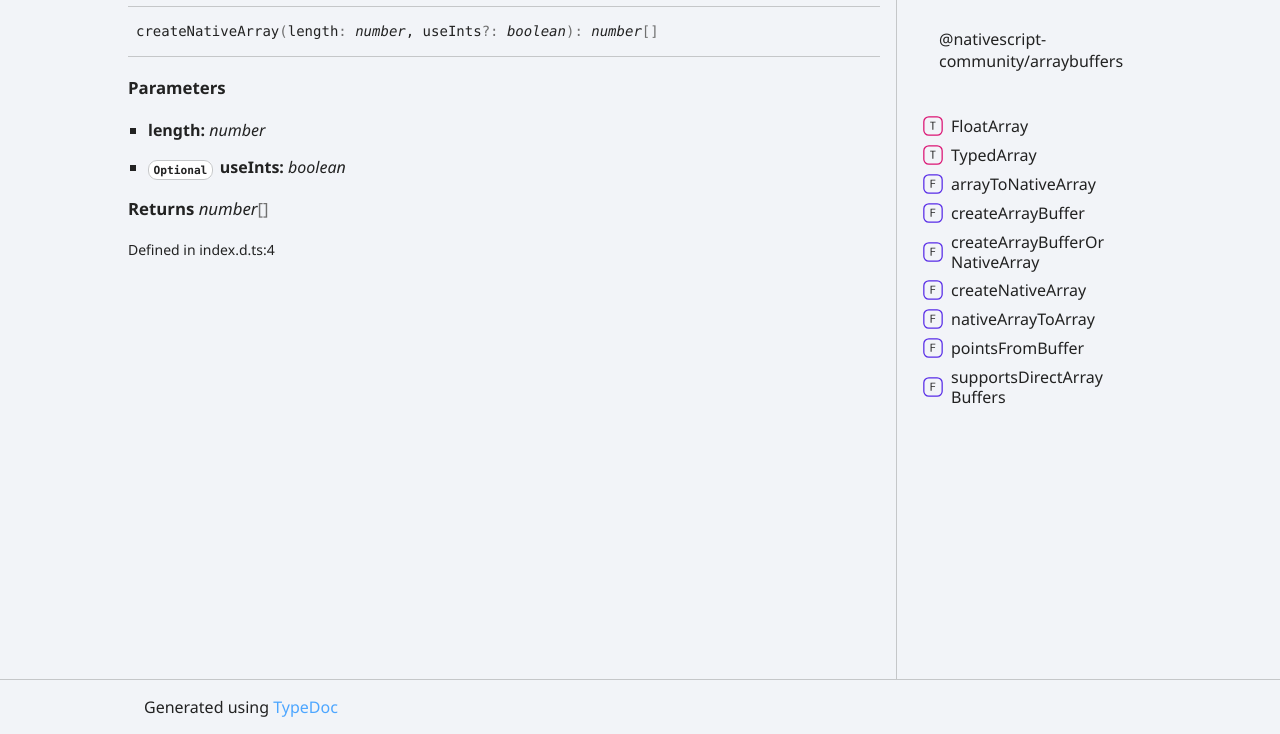
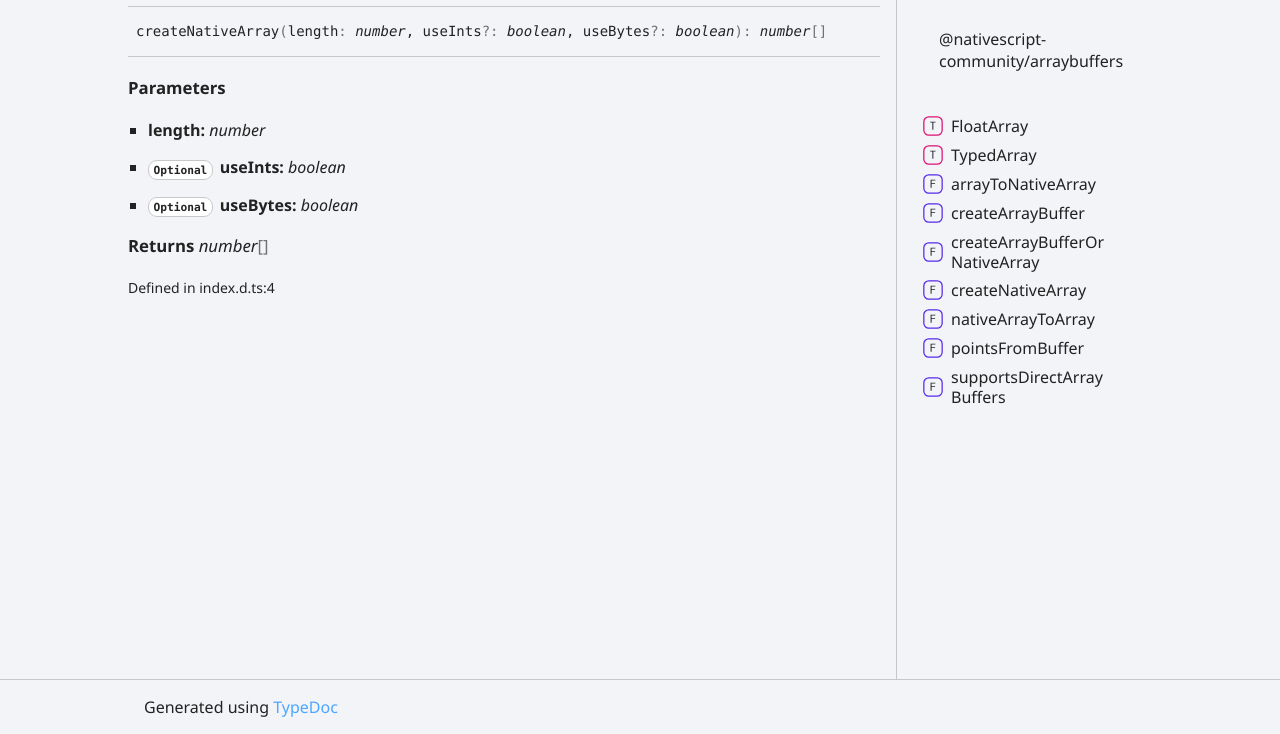
Before and after one commit to nativescript-community/arraybuffers, a website: page docs/functions/createNativeArray.html in a window 1280 px wide. Shown: the part 137-871 px from the top of the page. Drawn offline with Linux system fonts and the light colour scheme.

Commit message:
readme/doc

```diff
--- a/docs/functions/createNativeArray.html
+++ b/docs/functions/createNativeArray.html
@@ -17,7 +17,7 @@
 <h1>Function createNativeArray</h1></div>
 <section class="tsd-panel">
 <ul class="tsd-signatures tsd-kind-function">
-<li class="tsd-signature tsd-anchor-link" id="createNativeArray">create<wbr/>Native<wbr/>Array<span class="tsd-signature-symbol">(</span>length<span class="tsd-signature-symbol">: </span><span class="tsd-signature-type">number</span>, useInts<span class="tsd-signature-symbol">?: </span><span class="tsd-signature-type">boolean</span><span class="tsd-signature-symbol">)</span><span class="tsd-signature-symbol">: </span><span class="tsd-signature-type">number</span><span class="tsd-signature-symbol">[]</span><a href="#createNativeArray" aria-label="Permalink" class="tsd-anchor-icon"><svg class="icon icon-tabler icon-tabler-link" viewBox="0 0 24 24" stroke-width="2" stroke="currentColor" fill="none" stroke-linecap="round" stroke-linejoin="round"><path stroke="none" d="M0 0h24v24H0z" fill="none" id="icon-anchor-a"></path><path d="M10 14a3.5 3.5 0 0 0 5 0l4 -4a3.5 3.5 0 0 0 -5 -5l-.5 .5" id="icon-anchor-b"></path><path d="M14 10a3.5 3.5 0 0 0 -5 0l-4 4a3.5 3.5 0 0 0 5 5l.5 -.5" id="icon-anchor-c"></path></svg></a></li>
+<li class="tsd-signature tsd-anchor-link" id="createNativeArray">create<wbr/>Native<wbr/>Array<span class="tsd-signature-symbol">(</span>length<span class="tsd-signature-symbol">: </span><span class="tsd-signature-type">number</span>, useInts<span class="tsd-signature-symbol">?: </span><span class="tsd-signature-type">boolean</span>, useBytes<span class="tsd-signature-symbol">?: </span><span class="tsd-signature-type">boolean</span><span class="tsd-signature-symbol">)</span><span class="tsd-signature-symbol">: </span><span class="tsd-signature-type">number</span><span class="tsd-signature-symbol">[]</span><a href="#createNativeArray" aria-label="Permalink" class="tsd-anchor-icon"><svg class="icon icon-tabler icon-tabler-link" viewBox="0 0 24 24" stroke-width="2" stroke="currentColor" fill="none" stroke-linecap="round" stroke-linejoin="round"><path stroke="none" d="M0 0h24v24H0z" fill="none" id="icon-anchor-a"></path><path d="M10 14a3.5 3.5 0 0 0 5 0l4 -4a3.5 3.5 0 0 0 -5 -5l-.5 .5" id="icon-anchor-b"></path><path d="M14 10a3.5 3.5 0 0 0 -5 0l-4 4a3.5 3.5 0 0 0 5 5l.5 -.5" id="icon-anchor-c"></path></svg></a></li>
 <li class="tsd-description">
 <div class="tsd-parameters">
 <h4 class="tsd-parameters-title">Parameters</h4>
@@ -25,7 +25,9 @@
 <li>
 <h5>length: <span class="tsd-signature-type">number</span></h5></li>
 <li>
-<h5><code class="tsd-tag ts-flagOptional">Optional</code> useInts: <span class="tsd-signature-type">boolean</span></h5></li></ul></div>
+<h5><code class="tsd-tag ts-flagOptional">Optional</code> useInts: <span class="tsd-signature-type">boolean</span></h5></li>
+<li>
+<h5><code class="tsd-tag ts-flagOptional">Optional</code> useBytes: <span class="tsd-signature-type">boolean</span></h5></li></ul></div>
 <h4 class="tsd-returns-title">Returns <span class="tsd-signature-type">number</span><span class="tsd-signature-symbol">[]</span></h4><aside class="tsd-sources">
 <ul>
 <li>Defined in index.d.ts:4</li></ul></aside></li></ul></section></div>
```
